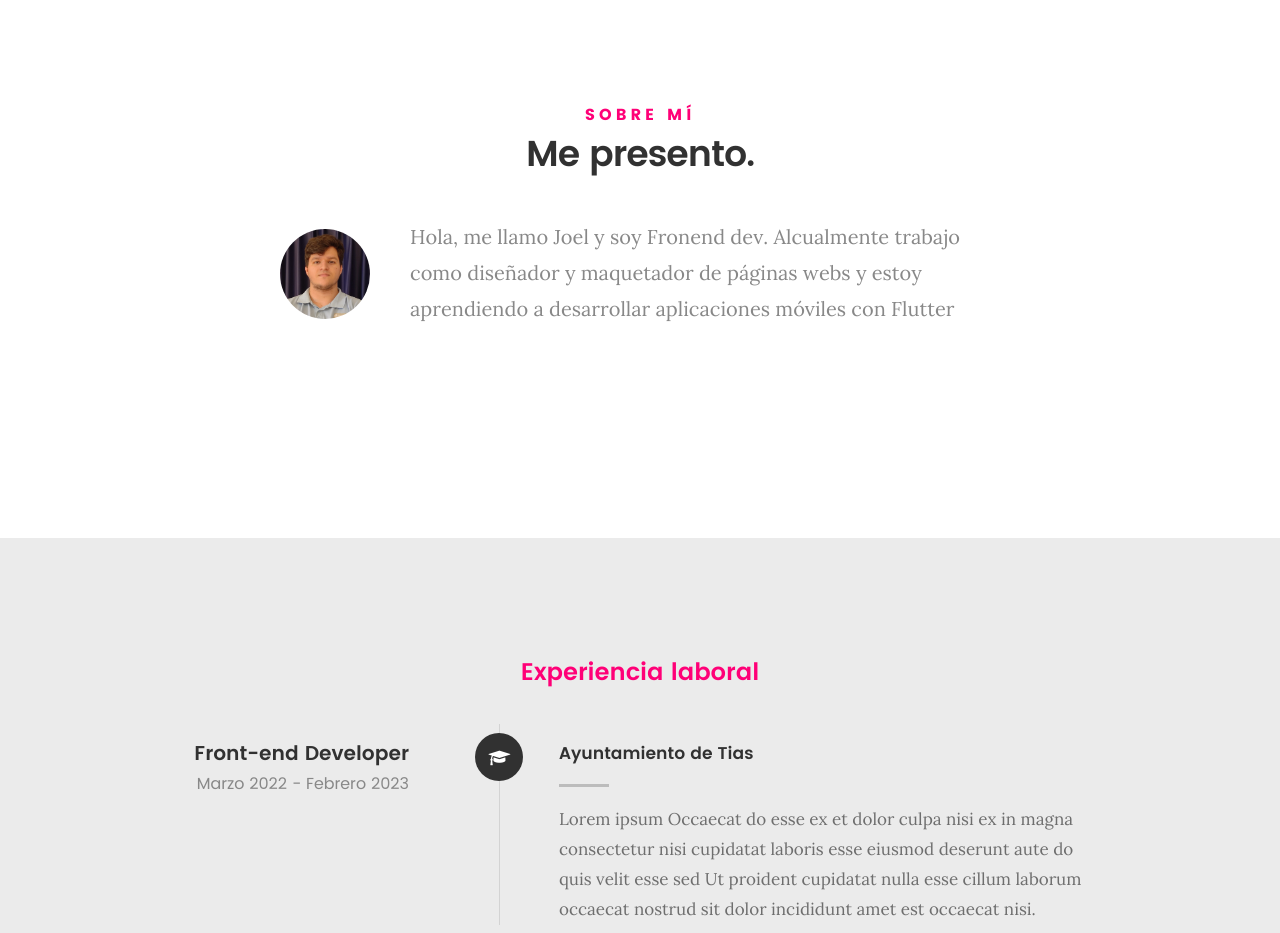
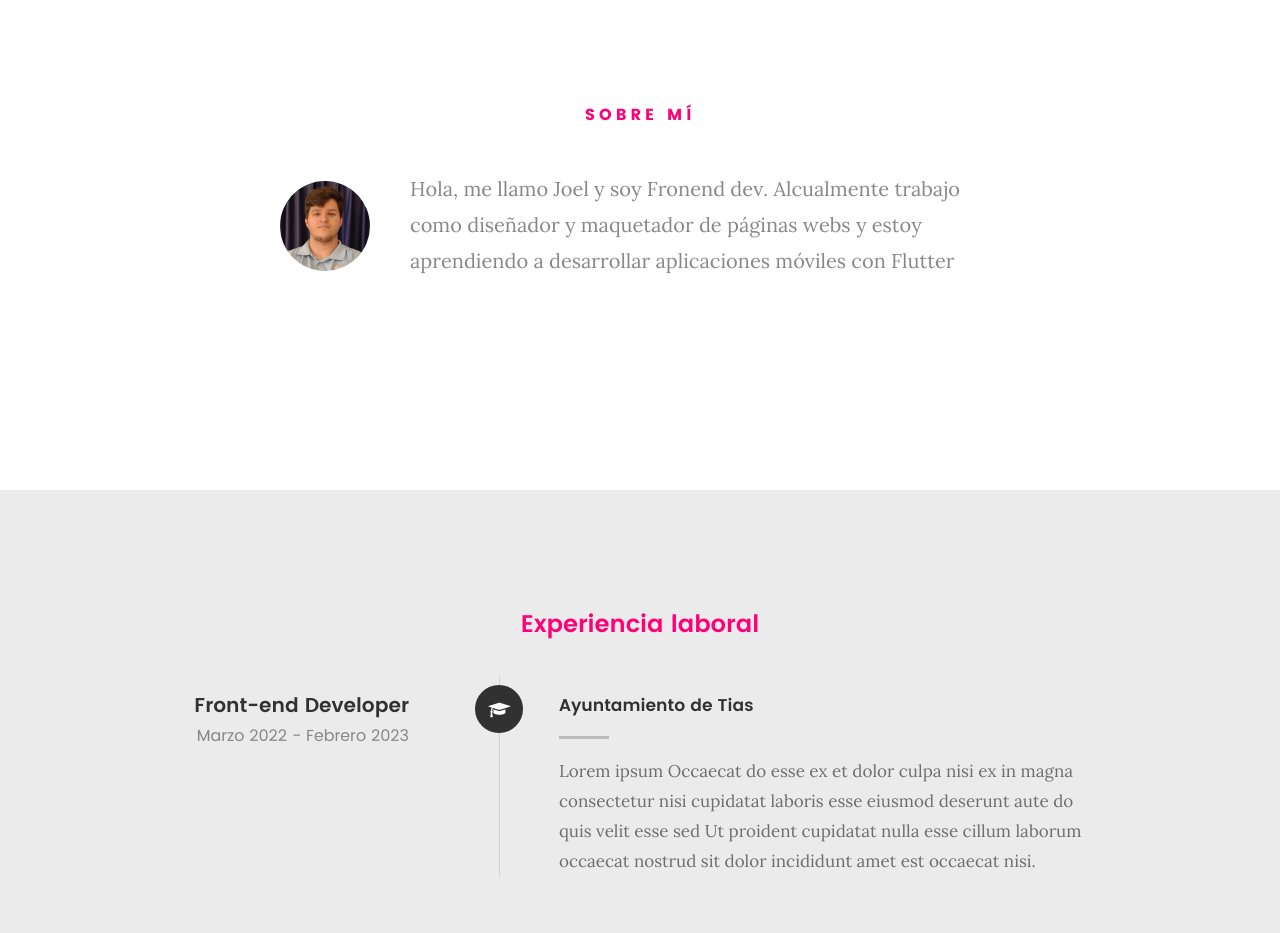
Before and after one commit to Yowisukabliet/Portfolio, a plain HTML site: page index.html in a window 1280 px wide. Shown: the part 820-1753 px from the top of the page. Drawn offline with Linux system fonts and the light colour scheme; files whose address does not match are found by name.

Commit message:
Update index.html

```diff
--- a/index.html
+++ b/index.html
@@ -82,7 +82,6 @@
 			<div class="col-twelve">
 
 				<h5>Sobre mí</h5>
-				<h1>Me presento.</h1>
 
 				<div class="intro-info">
 
```
